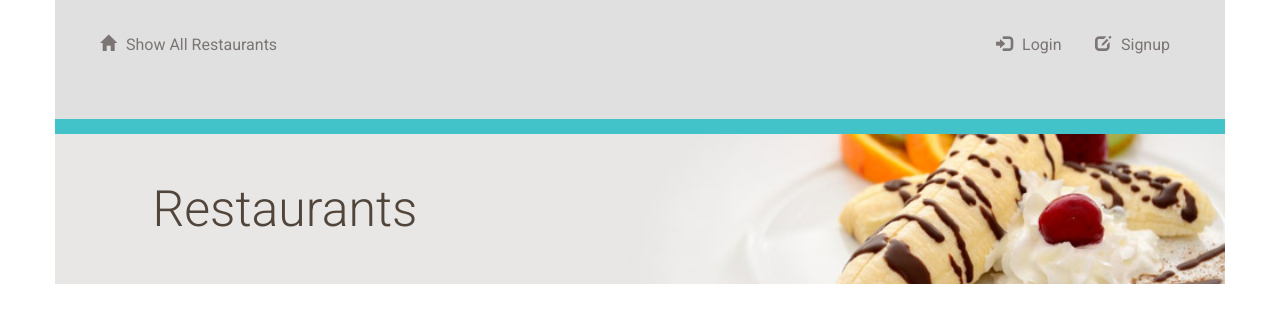
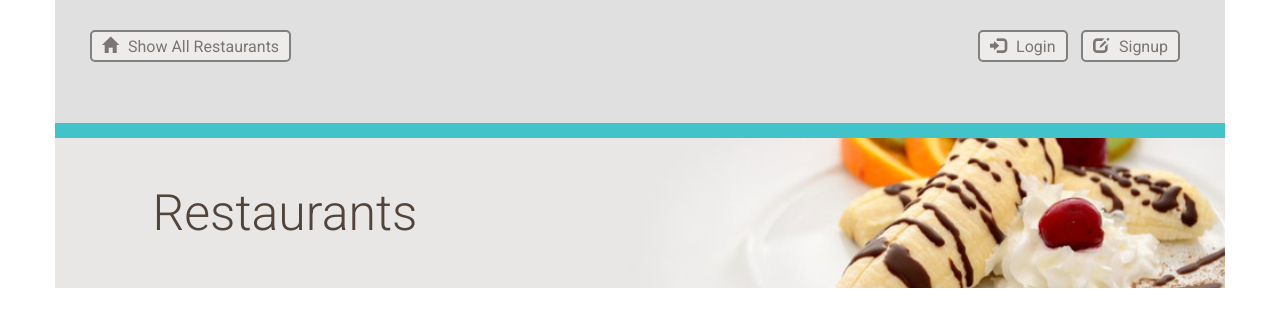
Before and after one commit to MQCOMP3310-2023/comp3310assignment2-mustard-cutters, a Flask app: page / in a window 1280 px wide. Shown: the top 327 px of the page. Run offline with Flask 3, Linux system fonts and the light colour scheme; data that the repository does not hold is empty; some libraries are stand-ins or nearby versions.

Commit message:
Header Button Styling

```diff
--- a/project/static/styles.css
+++ b/project/static/styles.css
@@ -187,6 +187,9 @@ h3 {
 	color: black;
 	text-decoration: none;
 	transition: color 0.3s ease-in-out;
+	border: 2px solid grey;
+	border-radius: 5px;
+	background-color: #eeebeb;
 }
 
 .link:hover {
```
